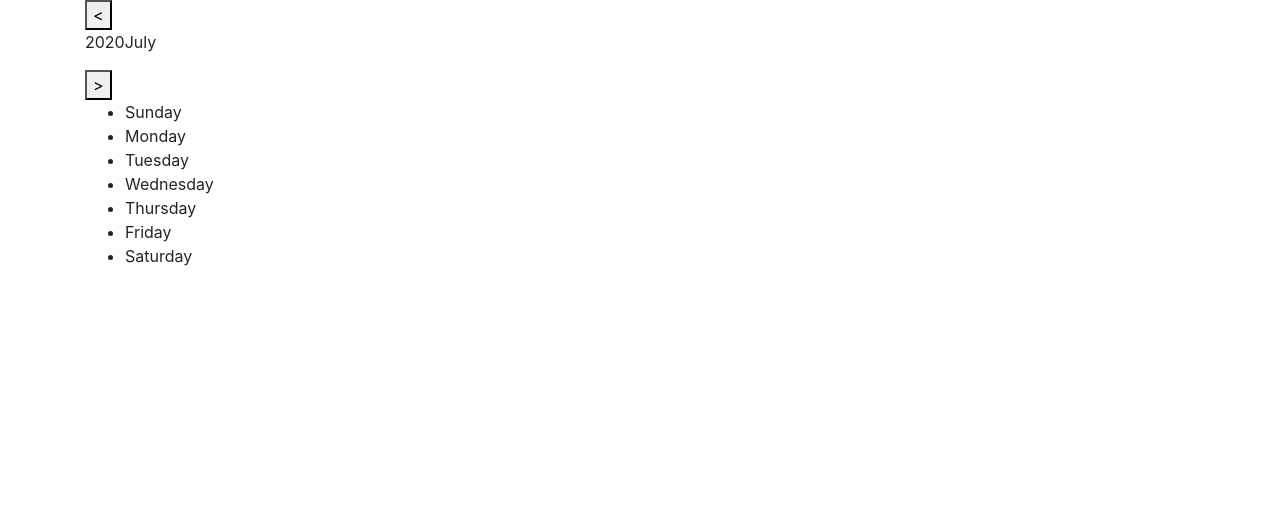
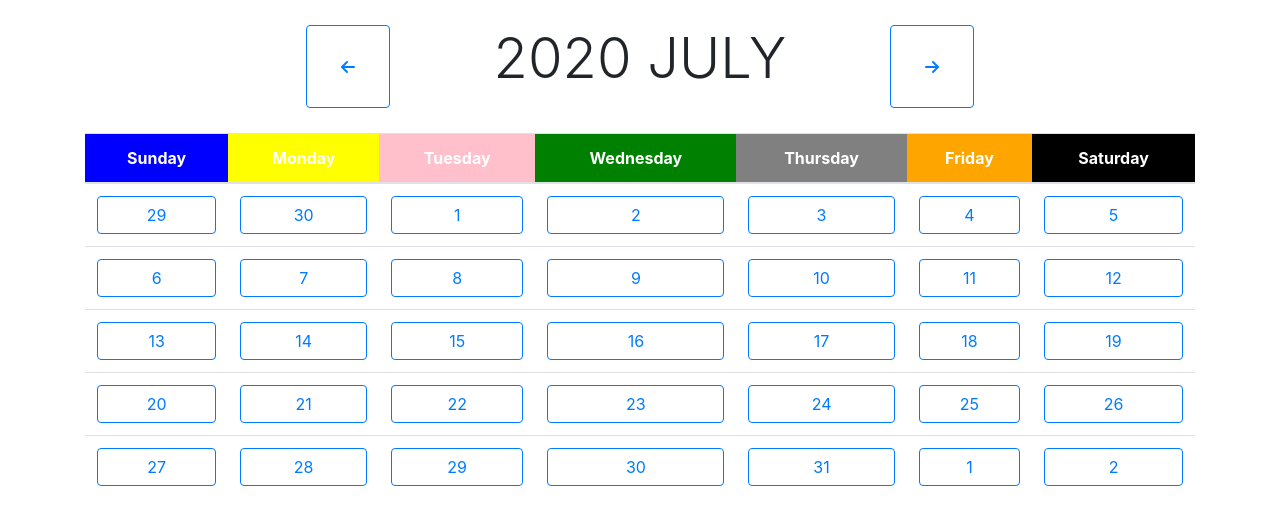
Before and after one commit to RamPG/weather-react-ts-redux, a React app: page / in a window 1280 px wide. Shown: the top 524 px of the page. Built offline with nearby package versions, Linux system fonts and the light colour scheme.

Commit message:
finished html and css part for calendar

```diff
--- a/public/index.html
+++ b/public/index.html
@@ -4,6 +4,7 @@
     <meta charset="UTF-8">
     <link rel="stylesheet" href="https://stackpath.bootstrapcdn.com/bootstrap/4.5.0/css/bootstrap.min.css"
           integrity="sha384-9aIt2nRpC12Uk9gS9baDl411NQApFmC26EwAOH8WgZl5MYYxFfc+NcPb1dKGj7Sk" crossorigin="anonymous">
+    <script src="https://kit.fontawesome.com/832d5b5ab2.js" crossorigin="anonymous"></script>
     <title>WeaAreThere</title>
 </head>
 <body>
--- a/src/components/app.tsx
+++ /dev/null
@@ -1,12 +0,0 @@
-import React from 'react';
-import CalendarHeader from "./calendar-header";
-
-const App = () => {
-    return (
-        <div>
-            <CalendarHeader year={2020} month={"July"}/>
-        </div>
-    );
-};
-
-export default App;
--- /dev/null
+++ b/src/components/app/app.tsx
@@ -0,0 +1,21 @@
+import React from 'react';
+import CalendarHeader from "../calendar-header";
+import CalendarTable from "../calendar-table";
+
+const App = () => {
+    const data: Array<Array<number>> = [
+        [29, 30, 1, 2, 3, 4, 5],
+        [6, 7, 8, 9, 10, 11, 12],
+        [13, 14, 15, 16, 17, 18, 19],
+        [20, 21, 22, 23, 24, 25, 26],
+        [27, 28, 29, 30, 31, 1, 2]
+    ]
+    return (
+        <div>
+            <CalendarHeader year={2020} month={"July"}/>
+            <CalendarTable dataDays={data}/>
+        </div>
+    );
+};
+
+export default App;
--- /dev/null
+++ b/src/components/app/index.ts
@@ -0,0 +1,3 @@
+import App from "./app";
+
+export default App;
--- a/src/components/calendar-header/calendar-header.css
+++ b/src/components/calendar-header/calendar-header.css
@@ -0,0 +1,12 @@
+.calendar-date {
+    margin-top: 25px;
+    margin-bottom: 25px;
+}
+
+.calendar-date p {
+    width: 500px;
+}
+
+.calendar-date button {
+    width: 84px;
+}
--- a/src/components/calendar-header/calendar-header.tsx
+++ b/src/components/calendar-header/calendar-header.tsx
@@ -1,4 +1,5 @@
 import React from 'react';
+import './calendar-header.css';
 
 type CalendarHeaderProps = {
     year: number,
@@ -7,26 +8,16 @@ type CalendarHeaderProps = {
 
 const CalendarHeader = ({year, month}: CalendarHeaderProps) => {
     return (
-        <section className="calendar-header">
-            <div className="calendar-date">
-                <button>{"<"}</button>
-                <p>
-                    <span>{year}</span>
-                    <span>{month}</span>
-                </p>
-                <button>{">"}</button>
-            </div>
-            <div className="calender-days">
-                <ul>
-                    <li>Sunday</li>
-                    <li>Monday</li>
-                    <li>Tuesday</li>
-                    <li>Wednesday</li>
-                    <li>Thursday</li>
-                    <li>Friday</li>
-                    <li>Saturday</li>
-                </ul>
-            </div>
+        <section className="d-flex justify-content-center calendar-date">
+            <button className="btn btn-outline-primary">
+                <i className="fas fa-arrow-left"/>
+            </button>
+            <p className="display-4 text-center text-uppercase">
+                <span>{year} {month}</span>
+            </p>
+            <button className="btn btn-outline-primary">
+                <i className="fas fa-arrow-right"/>
+            </button>
         </section>
     );
 }
--- a/src/components/calendar-table-item/calendar-table-item.tsx
+++ b/src/components/calendar-table-item/calendar-table-item.tsx
@@ -1,4 +1,4 @@
-import React, {Fragment} from 'react';
+import React from 'react';
 import './calendar-table-item.css';
 
 type CalendarTableItem = {
@@ -7,9 +7,7 @@ type CalendarTableItem = {
 
 const CalendarTableItem = ({id}: CalendarTableItem) => {
     return (
-        <Fragment>
-            <span>{id}</span>
-        </Fragment>
+        <button className="btn btn-outline-primary btn-block">{id}</button>
     );
 }
 
--- a/src/components/calendar-table/calendar-table.css
+++ b/src/components/calendar-table/calendar-table.css
@@ -0,0 +1,28 @@
+.calendar-days table thead th:nth-child(1) {
+    background: blue;
+    color: white;
+}
+.calendar-days table thead th:nth-child(2) {
+    background: yellow;
+    color: white;
+}
+.calendar-days table thead th:nth-child(3) {
+    background: pink;
+    color: white;
+}
+.calendar-days table thead th:nth-child(4) {
+    background: green;
+    color: white;
+}
+.calendar-days table thead th:nth-child(5) {
+    background: grey;
+    color: white;
+}
+.calendar-days table thead th:nth-child(6) {
+    background: orange;
+    color: white;
+}
+.calendar-days table thead th:nth-child(7) {
+    background: black;
+    color: white;
+}
--- a/src/components/calendar-table/calendar-table.tsx
+++ b/src/components/calendar-table/calendar-table.tsx
@@ -1,14 +1,47 @@
 import React from 'react';
 import './calendar-table.css';
+import CalendarTableItem from "../calendar-table-item";
 
 type CalendarTable = {
-    value: number
+    dataDays: Array<Array<number>>
 }
 
-const CalendarTable = ({value}: CalendarTable) => {
+const CalendarTable = ({dataDays}: CalendarTable) => {
     return (
-        <ul>
-        </ul>
+        <div className="calendar-days">
+            <table className="table">
+                <thead>
+                <tr>
+                    <th className="text-center" scope="col">Sunday</th>
+                    <th className="text-center" scope="col">Monday</th>
+                    <th className="text-center" scope="col">Tuesday</th>
+                    <th className="text-center" scope="col">Wednesday</th>
+                    <th className="text-center" scope="col">Thursday</th>
+                    <th className="text-center" scope="col">Friday</th>
+                    <th className="text-center" scope="col">Saturday</th>
+                </tr>
+                </thead>
+                <tbody>
+                {
+                    dataDays.map((array) => {
+                        return (
+                            <tr>
+                                {
+                                    array.map((element) => {
+                                        return (
+                                            <th>
+                                                <CalendarTableItem id={element}/>
+                                            </th>
+                                        )
+                                    })
+                                }
+                            </tr>
+                        );
+                    })
+                }
+                </tbody>
+            </table>
+        </div>
     );
 }
 
```
Also changed, not shown: src/components/app/app.css (renamed from src/components/app.css).
